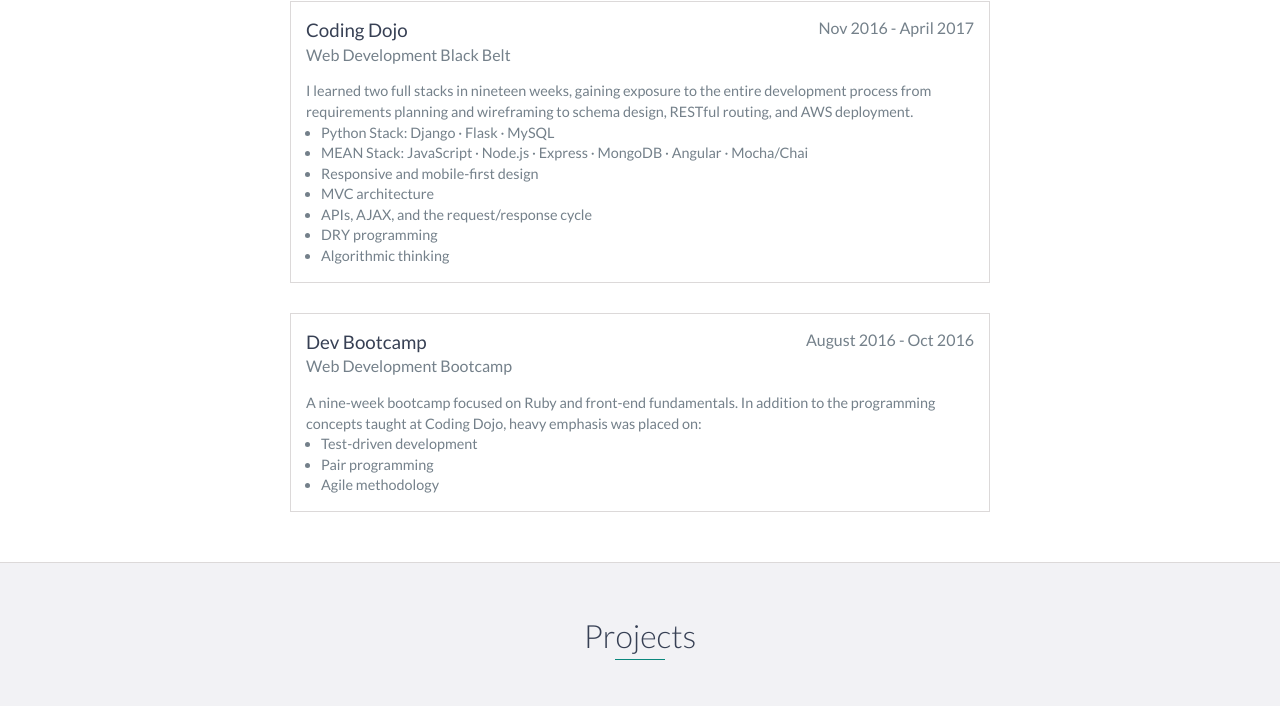
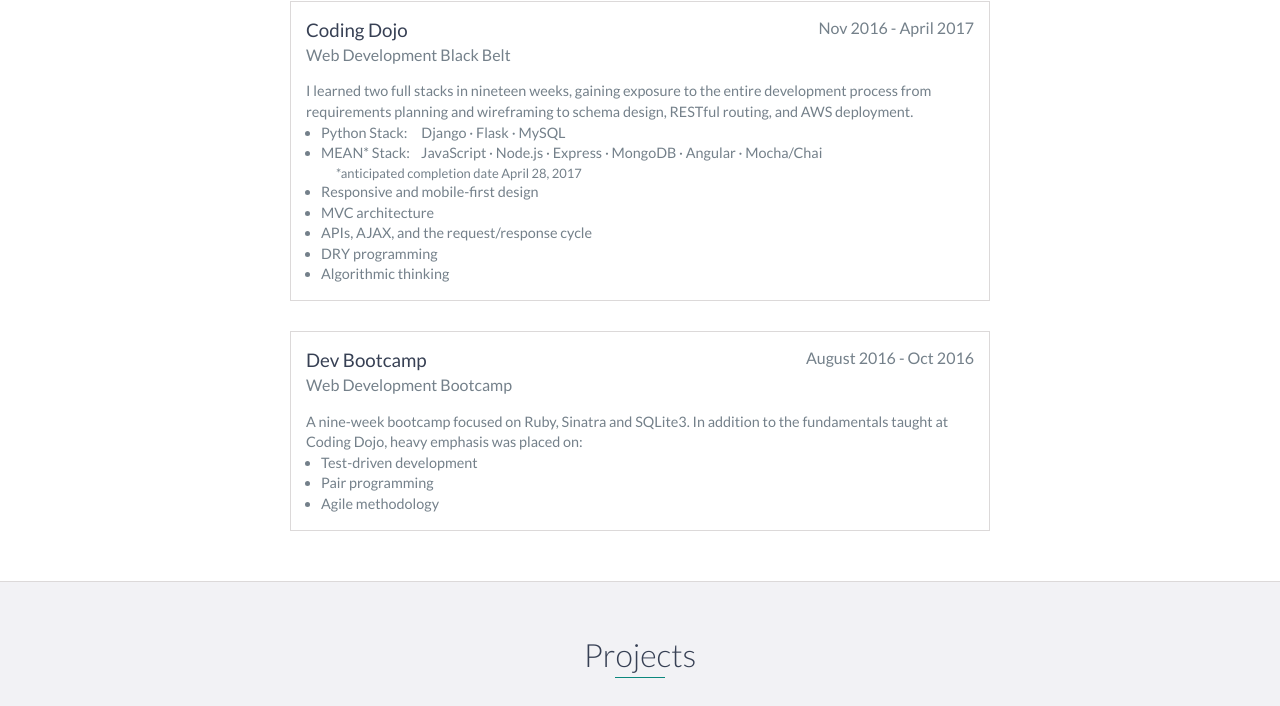
Before and after one commit to KristaProkop/KristaProkop.github.io, a website: page index.html in a window 1280 px wide. Shown: the part 1313-2019 px from the top of the page. Drawn offline with nearby package versions, Linux system fonts and the light colour scheme.

Commit message:
Add completion date for MEAN

```diff
--- a/index.html
+++ b/index.html
@@ -96,8 +96,12 @@
             <p>
                 I learned two full stacks in nineteen weeks, gaining exposure to the entire development process from requirements planning and wireframing to schema design, RESTful routing, and AWS deployment.
                 <ul>
-                    <li>Python Stack: Django · Flask · MySQL </li>
-                    <li>MEAN Stack:   JavaScript · Node.js · Express · MongoDB · Angular · Mocha/Chai </li>
+                    <li>Python Stack: &nbsp;&nbsp;&nbsp;&nbsp;Django · Flask · MySQL </li>
+                    <li>MEAN* Stack: &nbsp;&nbsp;&nbsp;JavaScript · Node.js · Express · MongoDB · Angular · Mocha/Chai
+                        <ul>
+                            <li style="list-style: none;">*anticipated completion date April 28, 2017</li>
+                        </ul>
+                    </li>
                     <li>Responsive and mobile-first design</li>
                     <li>MVC architecture</li>
                     <li>APIs, AJAX, and the request/response cycle</li>
@@ -112,7 +116,7 @@
             <span class="education-date">August 2016 - Oct 2016</span>
             <h4>Web Development Bootcamp</h4>
             <p>
-                A nine-week bootcamp focused on Ruby and front-end fundamentals. In addition to the programming concepts taught at Coding Dojo, heavy emphasis was placed on:
+                A nine-week bootcamp focused on Ruby, Sinatra and SQLite3. In addition to the fundamentals taught at Coding Dojo, heavy emphasis was placed on:
                 <ul>
                     <li>Test-driven development</li>
                     <li>Pair programming</li>
```
Also changed, not shown: 1 other file.
